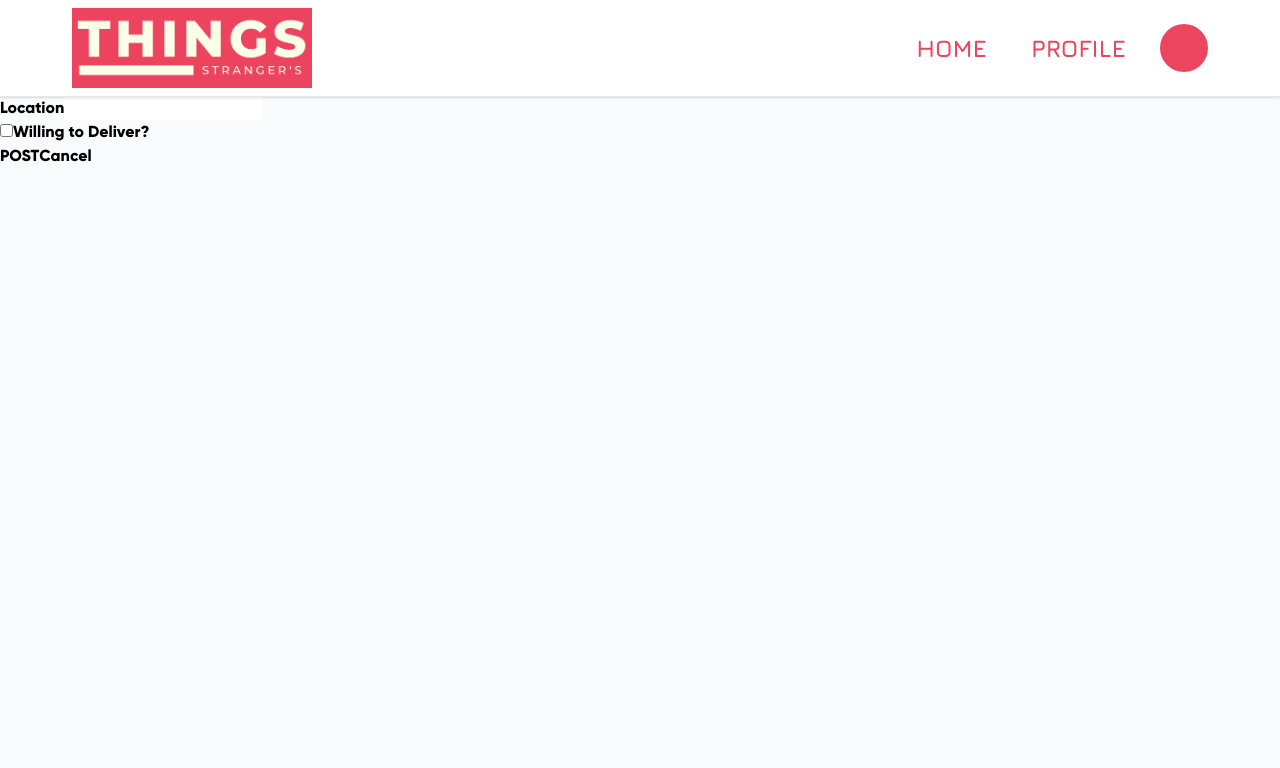
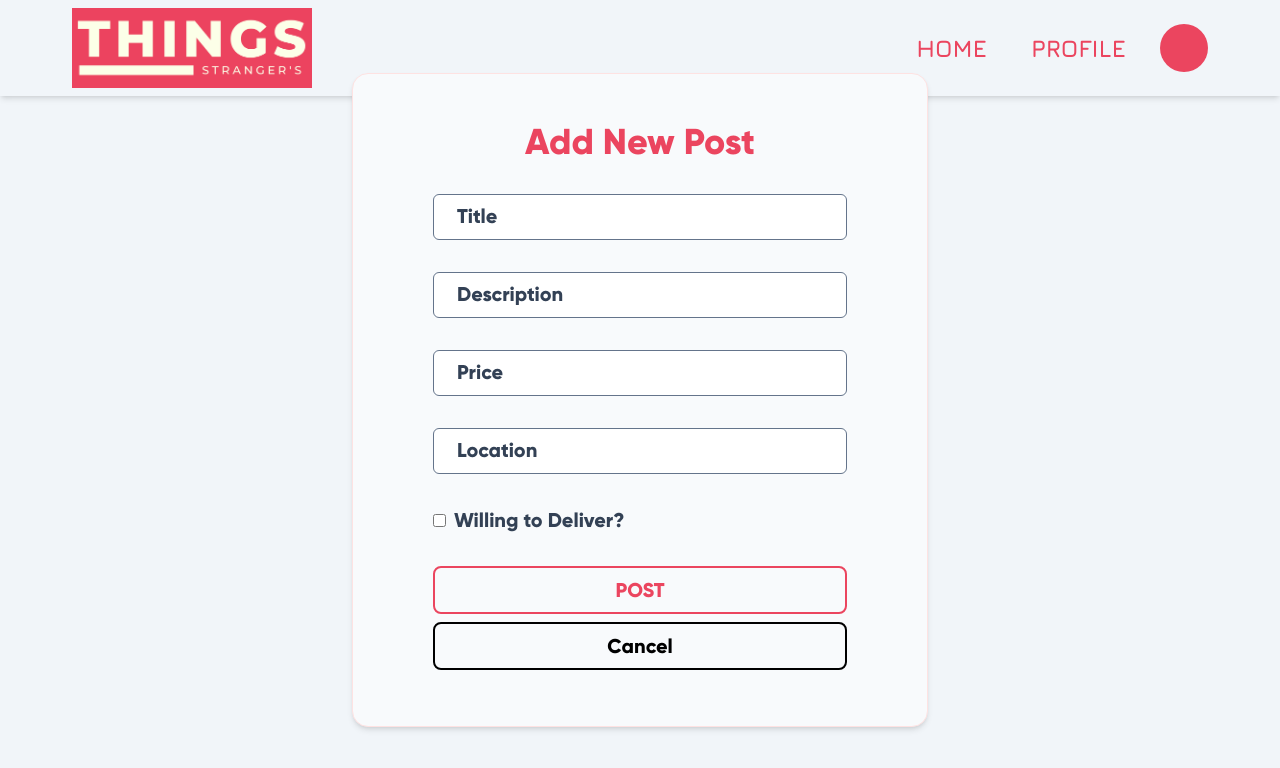
Before and after one commit to pichborithk/strangers-things-tailwind, a React (Vite) app: page /new in a window 1280 px wide. Shown: the top 768 px of the page. Built offline with nearby package versions, Linux system fonts and the light colour scheme; no server answers; sample sign-in values are in the browser's storage.

Commit message:
style new post form and fixed clickable signout after hidden

```diff
--- a/index.html
+++ b/index.html
@@ -12,7 +12,7 @@
     <!-- -------------------------------------- Font Awesome --------------------------------------- -->
     <title>Stranger's Things - TypeScript</title>
   </head>
-  <body>
+  <body class="bg-slate-100">
     <div id="root"></div>
     <script type="module" src="/src/main.tsx"></script>
   </body>
--- a/src/components/Navbar.tsx
+++ b/src/components/Navbar.tsx
@@ -16,13 +16,13 @@ const Navbar = ({ token, openUser, setOpenUser, userData }: NavbarProps) => {
   }
 
   return (
-    <header className='absolute top-0 w-full border-b bg-white shadow'>
+    <header className='absolute top-0 w-full shadow-md'>
       <section className='mx-auto flex max-w-6xl items-center justify-between p-2'>
         <img src={logo} alt='logo web site' className='max-h-20' />
         <nav className='relative flex items-center gap-6 font-jura text-2xl font-bold text-primary'>
           <Link
             to='/'
-            className='rounded-lg border-2 border-white px-2 py-2 hover:border-primary'
+            className='rounded-lg border-2 border-transparent px-2 py-2 hover:border-primary'
           >
             HOME
           </Link>
@@ -30,7 +30,7 @@ const Navbar = ({ token, openUser, setOpenUser, userData }: NavbarProps) => {
             <>
               <Link
                 to='/profile'
-                className='rounded-lg border-2 border-white px-2 py-2 hover:border-primary'
+                className='rounded-lg border-2 border-transparent px-2 py-2 hover:border-primary'
               >
                 PROFILE
               </Link>
@@ -46,7 +46,7 @@ const Navbar = ({ token, openUser, setOpenUser, userData }: NavbarProps) => {
               <Link
                 to='/'
                 onClick={handleSignOut}
-                className={`absolute -bottom-[41px] -right-16 -z-10  rounded-lg bg-primary px-2 py-2 text-xl text-secondary opacity-0 ${
+                className={`pointer-events-none absolute -bottom-[41px] -right-16  rounded-lg bg-primary px-2 py-2 text-xl text-secondary opacity-0 transition-opacity duration-1000 ease-in-out ${
                   openUser ? 'signout' : ''
                 }`}
               >
@@ -57,13 +57,13 @@ const Navbar = ({ token, openUser, setOpenUser, userData }: NavbarProps) => {
             <>
               <Link
                 to='/signin'
-                className='rounded-lg border-2 border-white px-2 py-2 hover:border-primary'
+                className='rounded-lg border-2 border-transparent px-2 py-2 hover:border-primary'
               >
                 SIGN IN
               </Link>
               <Link
                 to='/register'
-                className='rounded-lg border-2 border-white  bg-primary px-2 py-2 text-white hover:border-primary'
+                className='rounded-lg border-2  bg-primary px-2 py-2 text-white hover:border-primary'
               >
                 SIGN UP
               </Link>
--- a/src/components/PostForm.tsx
+++ b/src/components/PostForm.tsx
@@ -16,8 +16,13 @@ const PostForm = (props: PostFromProps) => {
 
   return (
     <>
-      <fieldset className='input-fieldset'>
-        <label htmlFor='title' className={title ? 'focus' : ''}>
+      <fieldset className='group relative flex w-full flex-col'>
+        <label
+          htmlFor='title'
+          className={`pointer-events-none absolute left-4 top-2 bg-white px-2 transition-transform duration-300   ease-in-out focus-within:text-primary
+           group-focus-within:-translate-x-1 group-focus-within:-translate-y-5 group-focus-within:text-base group-focus-within:text-primary
+          ${title ? 'label-focus' : ''}`}
+        >
           Title
         </label>
         <input
@@ -26,10 +31,16 @@ const PostForm = (props: PostFromProps) => {
           required
           value={title}
           onChange={event => setTitle(event.target.value)}
+          className='rounded-md border border-solid border-slate-500 px-4 py-2 focus:outline-red-500'
         />
       </fieldset>
-      <fieldset className='input-fieldset'>
-        <label htmlFor='description' className={description ? 'focus' : ''}>
+      <fieldset className='group relative flex w-full flex-col'>
+        <label
+          htmlFor='description'
+          className={`pointer-events-none absolute left-4 top-2 bg-white px-2 transition-transform duration-300  ease-in-out focus-within:text-primary
+           group-focus-within:-translate-x-1 group-focus-within:-translate-y-5 group-focus-within:text-base group-focus-within:text-primary
+          ${description ? 'label-focus' : ''}`}
+        >
           Description
         </label>
         <input
@@ -38,10 +49,16 @@ const PostForm = (props: PostFromProps) => {
           required
           value={description}
           onChange={event => setDescription(event.target.value)}
+          className='rounded-md border border-solid border-slate-500 px-4 py-2 focus:outline-red-500'
         />
       </fieldset>
-      <fieldset className='input-fieldset'>
-        <label htmlFor='price' className={price ? 'focus' : ''}>
+      <fieldset className='group relative flex w-full flex-col'>
+        <label
+          htmlFor='price'
+          className={`pointer-events-none absolute left-4 top-2 bg-white px-2 transition-transform duration-300   ease-in-out focus-within:text-primary
+           group-focus-within:-translate-x-1 group-focus-within:-translate-y-5 group-focus-within:text-base group-focus-within:text-primary
+          ${price ? 'label-focus' : ''}`}
+        >
           Price
         </label>
         <input
@@ -50,10 +67,16 @@ const PostForm = (props: PostFromProps) => {
           required
           value={price}
           onChange={event => setPrice(event.target.value)}
+          className='rounded-md border border-solid border-slate-500 px-4 py-2 focus:outline-red-500'
         />
       </fieldset>
-      <fieldset className='input-fieldset'>
-        <label htmlFor='location' className={location ? 'focus' : ''}>
+      <fieldset className='group relative flex w-full flex-col'>
+        <label
+          htmlFor='location'
+          className={`pointer-events-none absolute left-4 top-2 bg-white px-2 transition-transform duration-300   ease-in-out focus-within:text-primary
+           group-focus-within:-translate-x-1 group-focus-within:-translate-y-5 group-focus-within:text-base group-focus-within:text-primary
+          ${location ? 'label-focus' : ''}`}
+        >
           Location
         </label>
         <input
@@ -61,11 +84,12 @@ const PostForm = (props: PostFromProps) => {
           type='text'
           value={location}
           onChange={event => setLocation(event.target.value)}
+          className='rounded-md border border-solid border-slate-500 px-4 py-2 focus:outline-red-500'
         />
       </fieldset>
-      <fieldset>
+      <fieldset className='self-start'>
         <input
-          className='check-box'
+          className='mr-2'
           name='deliver'
           type='checkbox'
           ref={deliverRef}
--- a/src/index.css
+++ b/src/index.css
@@ -34,5 +34,10 @@
 
 .signout {
   opacity: 1;
-  z-index: 1;
+  pointer-events: all;
 }
+
+.label-focus {
+  transform: translate(-5px, -25px);
+  font-size: 1rem;
+}
--- a/src/router/Home.tsx
+++ b/src/router/Home.tsx
@@ -28,7 +28,7 @@ const Home = () => {
   // }, [postsFiltered]);
 
   return (
-    <div className='my-28'>
+    <div>
       <form className='mx-auto flex max-w-6xl items-center gap-4 text-xl'>
         <input
           placeholder='Search'
--- a/src/router/NewPost.tsx
+++ b/src/router/NewPost.tsx
@@ -65,8 +65,12 @@ const NewPost = () => {
   }, [token]);
 
   return (
-    <form className='post-form' onSubmit={handleSubmit}>
-      <h1>Add New Post</h1>
+    <div className='-my-28 mx-auto flex h-screen max-w-6xl items-center justify-center'>
+      <form
+        onSubmit={handleSubmit}
+        className='relative flex w-1/2 flex-col items-center justify-evenly gap-8 rounded-2xl border border-solid border-red-100 bg-slate-50 px-20 py-12 text-xl  text-slate-700 shadow-md'
+      >
+        <h1 className='text-4xl text-primary'>Add New Post</h1>
         <PostForm
           title={title}
           setTitle={setTitle}
@@ -79,13 +83,20 @@ const NewPost = () => {
           deliverRef={deliverRef}
           willDeliver={false}
         />
-      <div className='buttons'>
-        <button>POST</button>
-        <button type='button' onClick={() => handleCancel()} className='cancel'>
+        <div className='w-full'>
+          <button className='mb-2 w-full rounded-lg border-2 border-primary px-4 py-2 text-primary hover:bg-primary hover:text-secondary'>
+            POST
+          </button>
+          <button
+            type='button'
+            onClick={() => handleCancel()}
+            className='mb-2 w-full rounded-lg border-2 border-black px-4 py-2 text-black hover:bg-black hover:text-secondary'
+          >
             Cancel
           </button>
         </div>
       </form>
+    </div>
   );
 };
 
--- a/src/router/Root.tsx
+++ b/src/router/Root.tsx
@@ -25,10 +25,7 @@ const Root = () => {
   }, [token]);
 
   return (
-    <main
-      onClick={() => setOpenUser(false)}
-      className='min-h-screen bg-slate-50'
-    >
+    <main onClick={() => setOpenUser(false)} className='min-h-screen py-28'>
       <Navbar
         token={token}
         openUser={openUser}
--- a/src/router/SignIn.tsx
+++ b/src/router/SignIn.tsx
@@ -36,10 +36,10 @@ const SignIn = () => {
   }, []);
 
   return (
-    <div className='signin mx-auto flex h-screen max-w-6xl items-center justify-center'>
+    <div className='-my-28 mx-auto flex h-screen max-w-6xl items-center justify-center'>
       <form
         onSubmit={handleSignIn}
-        className='relative flex w-1/2 flex-col items-center justify-evenly gap-12 rounded-2xl border border-solid border-red-100 px-20 py-12 text-xl text-primary shadow-md'
+        className='relative flex w-1/2 flex-col items-center justify-evenly gap-12 rounded-2xl border border-solid border-red-100 bg-slate-50 px-20 py-12 text-xl text-primary shadow-md'
       >
         <h1 className='text-4xl'>Sign In</h1>
         <fieldset className='flex w-full flex-col'>
--- a/src/router/SignUp.tsx
+++ b/src/router/SignUp.tsx
@@ -55,7 +55,7 @@ const SignUp = () => {
   }, []);
 
   return (
-    <div className='mx-auto flex h-screen max-w-6xl items-center justify-center'>
+    <div className='-my-28 mx-auto flex h-screen max-w-6xl items-center justify-center'>
       <div className='flex w-full items-center justify-between overflow-hidden rounded-2xl border border-slate-200 shadow-md'>
         <form
           onSubmit={handleRegister}
```
Lines whose indentation alone changed are shown as unchanged.
